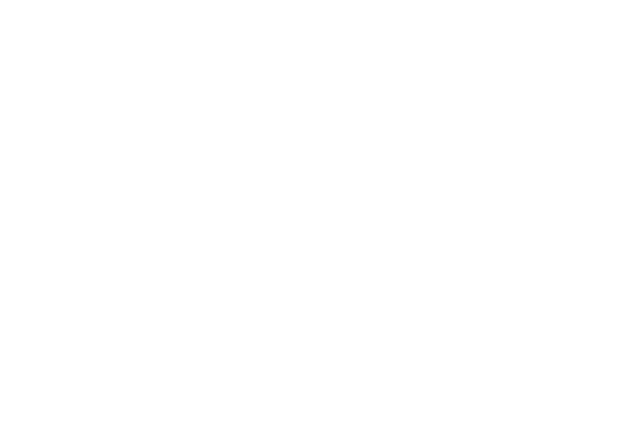
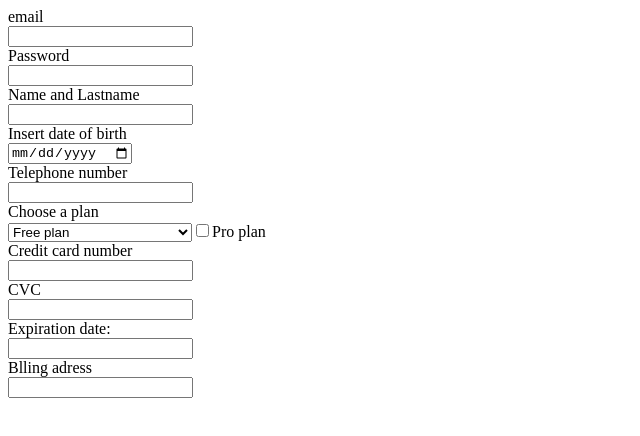
Before and after one commit to BlueBojack/EserciziarioModuli, a plain HTML site: page Esercizio_5/Form/start.html in a window 1280 px wide. Shown: the whole page, without its empty margins (0-640 px from the left). Drawn offline with Linux system fonts and the light colour scheme.

Commit message:
Completamento esercizio 5

```diff
--- a/Esercizio_5/Form/start.html
+++ b/Esercizio_5/Form/start.html
@@ -15,5 +15,41 @@
     </style>
   </head>
 
-  <body></body>
+  <body>
+   <form>
+    <label for="email_input">email</label>
+    <input type="email" name="email_input">
+
+    <label for="password_input">Password</label>
+    <input type="password">
+
+    <label for="Fullname_input">Name and Lastname</label>
+    <input type="text" name="Fullname_input">
+
+    <label for="Date_input">Insert date of birth</label>
+    <input type="date" name="Date_input">
+
+    <label for="Phonenumber_input">Telephone number</label>
+    <input type="number" pattern="0-9" name="Phonenumber_input" maxlength="10">
+
+
+    <label for="plan">Choose a plan</label>
+     <select name="plan"> Choose a plan:
+      <option value="free plan">Free plan</option>
+      <option value="3 plan+price">3 Plans with incresing price</option>
+      <input type="checkbox">Pro plan</input>
+     </select>
+
+    <label for="creditcard_input">Credit card number</label>
+    <input type="text" name="creditcard_input" maxlength="16" >
+
+    <label for="cvc_input">CVC</label>
+    <input type="text" maxlength="3" name="cvc_input">
+
+    <label for="expirationDate_input">Expiration date:</label>
+    <input type="text" name="expirationDate_input">
+
+    <label for="Billingadress_input">Blling adress</label>
+    <input type="text" name="Billingadress_input">
+  </body>
 </html>
```
